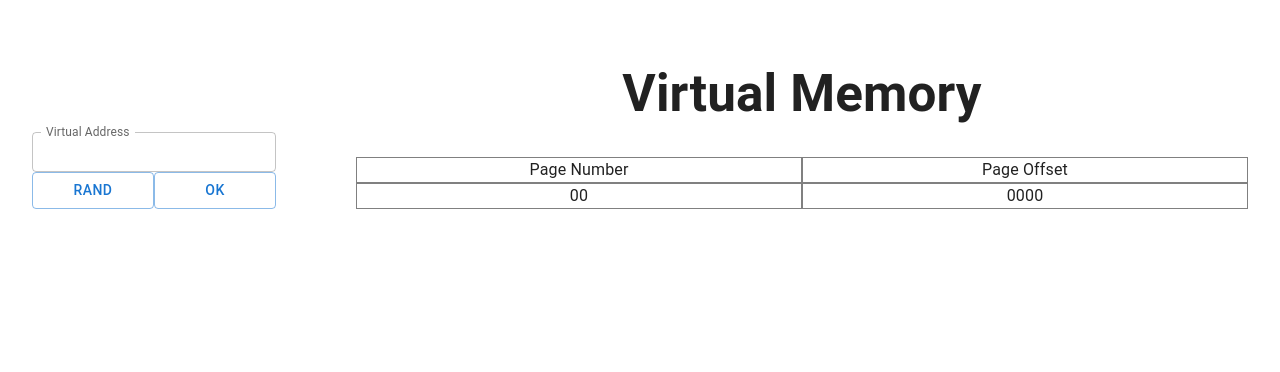
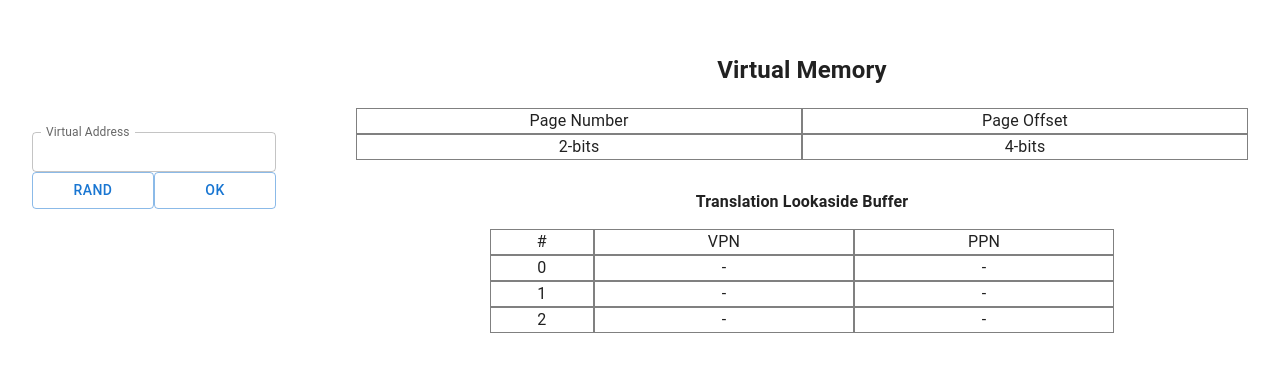
Before and after one commit to AndyCChen/VM-Demo, a React (Vite) app: page / in a window 1280 px wide. Shown: the top 372 px of the page. Built offline with nearby package versions, Linux system fonts and the light colour scheme.

Commit message:
save work

```diff
--- a/src/App.tsx
+++ b/src/App.tsx
@@ -3,16 +3,13 @@ import Grid from '@mui/material/Grid2'
 import TextField from '@mui/material/TextField';
 import Button from '@mui/material/Button';
 import Stack from '@mui/material/Stack';
+import { CONFIG } from './utils/config';
 import './App.css'
 import VmSim from './components/VmSim';
 
-const CONFIG = Object.freeze({
-	MAX: 64
-})
-
 function App() {
 	const [virtualAddress, setVirtualAddress] = useState<number | ''>('')
-	const [addrSubmit, setAddrSubmit] = useState<number>(0)
+	const [addrSubmit, setAddrSubmit] = useState<number | null>(null)
 
 	const get_rand = () => {
 		setVirtualAddress(Math.floor(Math.random() * CONFIG.MAX))
@@ -28,7 +25,7 @@ function App() {
 	}
 
 	const submit_address = () => {
-		if (virtualAddress == '') {
+		if (virtualAddress === '') {
 			alert('Please enter a virtual address')
 		}
 		else if (virtualAddress < 0 || virtualAddress > CONFIG.MAX - 1) {
@@ -76,7 +73,7 @@ function App() {
 				</Stack>
 			</Grid>
 			<Grid size={9}>
-				<VmSim virtualAddress={addrSubmit}/>
+				<VmSim virtualAddress={addrSubmit === null ? -1 : addrSubmit}/>
 			</Grid>
 		</Grid>
 	)
--- a/src/components/VmSim.tsx
+++ b/src/components/VmSim.tsx
@@ -1,32 +1,73 @@
 import Grid from '@mui/material/Grid2'
-import Box from '@mui/material/Box';
+import React, { useState } from 'react'
+
+const TLB_SIZE = 3
+
+type TLB = {
+   VPN: number | null,
+   PPN: number | null,
+}
 
 export default function VmSim({ virtualAddress }: { virtualAddress: number }) {
+   const virtualPageNumber = ((virtualAddress >>> 4) & 0x3).toString(2).padStart(2, '0')
+   const virtualPageOffset = (virtualAddress & 0xf).toString(2).padStart(4, '0')
 
-   const virtualPageNumber = ( (virtualAddress >>> 4) & 0x3 ).toString(2).padStart(2, '0')
-   const virtualPageOffset = (virtualAddress & 0xf).toString(2).padStart(4, '0')
+   const [tlbEntries, setTlbEntries] = useState<TLB[]>(() => {
+      const entries: TLB[] = []
+      for (let i = 0; i < TLB_SIZE; ++i) {
+         entries.push({
+            VPN: null,
+            PPN: null
+         })
+      }
+      return entries
+   })
 
    return (
       <>
-         <h1>Virtual Memory</h1>
-         <Grid container spacing={0}>
-            <Grid size={6}>
-               <Box sx={{ border: '1px solid grey' }}>Page Number</Box>
+         <h2>Virtual Memory</h2>
+         <Grid id='Virtual Address bits' container spacing={0}>
+            <Grid size={6} sx={{ border: '1px solid grey' }}>
+               Page Number
             </Grid>
-            <Grid size={6}>
-               <Box sx={{ border: '1px solid grey' }}>Page Offset</Box>
+            <Grid size={6} sx={{ border: '1px solid grey' }}>
+               Page Offset
             </Grid>
-            <Grid size={6}>
-               <Box sx={{ border: '1px solid grey' }}>
-                  {virtualPageNumber === '0' ? '2-bits' : virtualPageNumber}
-               </Box>
+
+            <Grid size={6} sx={{ border: '1px solid grey' }}>
+               {virtualAddress === -1 ? '2-bits' : virtualPageNumber}
             </Grid>
-            <Grid size={6}>
-               <Box sx={{ border: '1px solid grey' }}>
-                  {virtualPageOffset === '0' ? '4-bits' : virtualPageOffset}
-               </Box>
+            <Grid size={6} sx={{ border: '1px solid grey' }}>
+               {virtualAddress === -1 ? '4-bits' : virtualPageOffset}
             </Grid>
          </Grid>
+
+         <h4 style={{ margin: '30px 0 15px 0' }}>Translation Lookaside Buffer</h4>
+         <Grid id='TLB' container spacing={0} sx={{ margin: '0 auto 0 auto', width: '70%' }}>
+            <Grid size={2} sx={{ border: '1px solid grey' }}>#</Grid>
+            <Grid size={5} sx={{ border: '1px solid grey' }}>
+               VPN
+            </Grid>
+            <Grid size={5} sx={{ border: '1px solid grey' }}>
+               PPN
+            </Grid>
+
+            {
+               tlbEntries.map((tlb_entry, index) =>
+                  <React.Fragment key={index}>
+                     <Grid size={2} sx={{ border: '1px solid grey' }}>{index}</Grid>
+                     <Grid size={5} sx={{ border: '1px solid grey' }}>{tlb_entry.VPN === null ? '-' : tlb_entry.VPN}</Grid>
+                     <Grid size={5} sx={{ border: '1px solid grey' }}>{tlb_entry.PPN === null ? '-' : tlb_entry.PPN}</Grid>
+                  </React.Fragment>
+               )
+            }
+         </Grid>
+
+
+
+
+
+
       </>
    )
 }
--- /dev/null
+++ b/src/utils/config.ts
@@ -0,0 +1,4 @@
+export const CONFIG = Object.freeze({
+	MAX: 64,
+
+})
```
